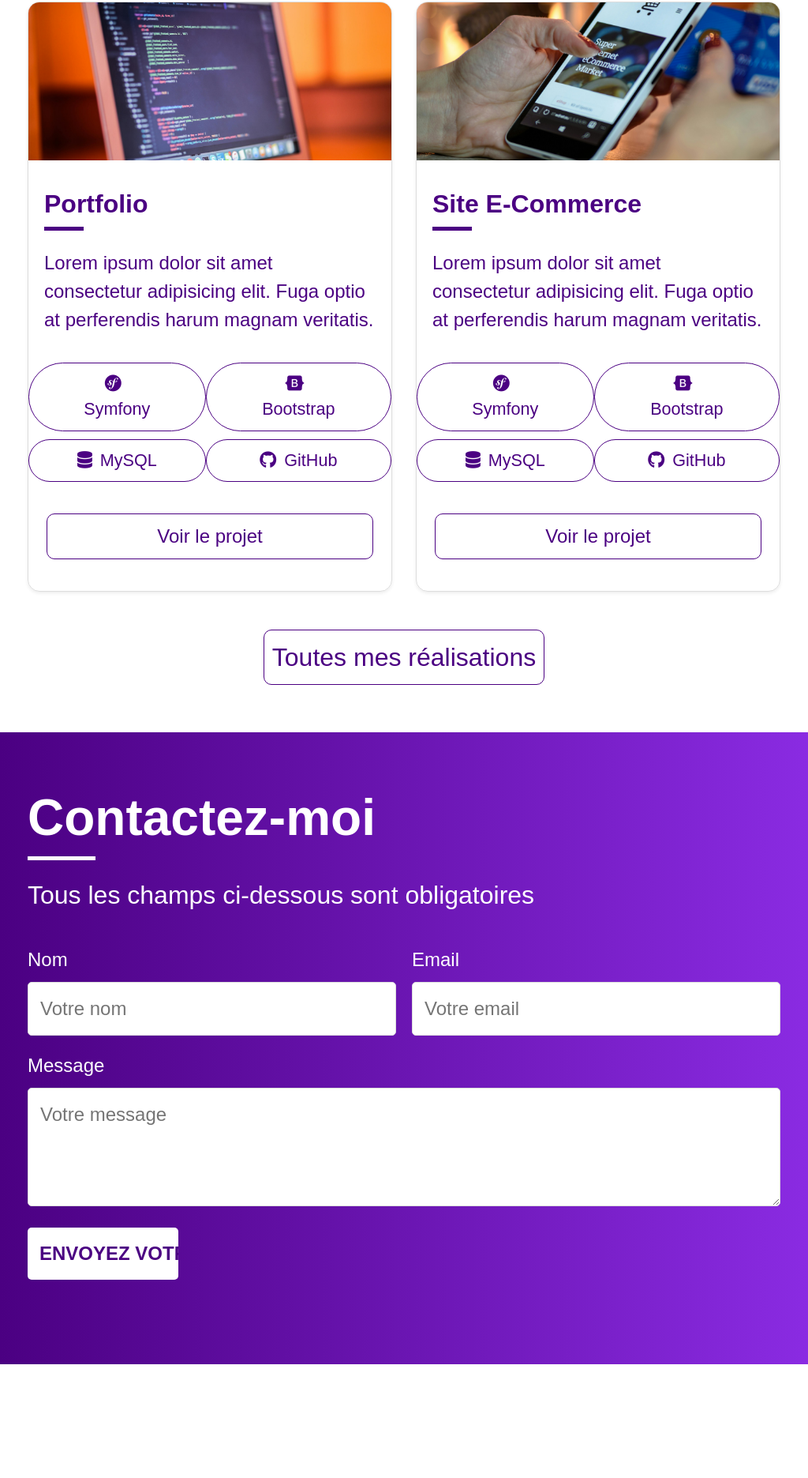
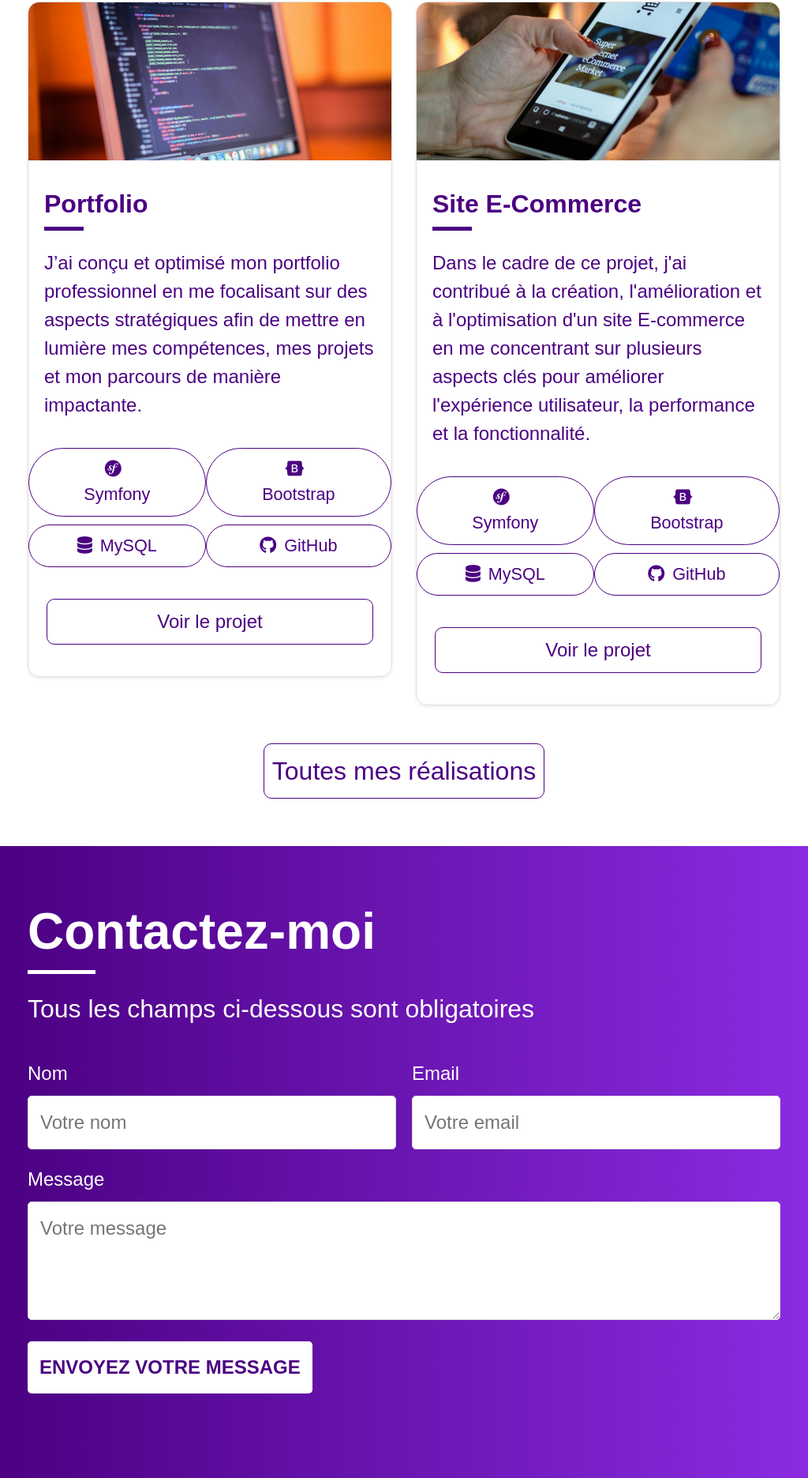
Before and after one commit to Albano-ayme-alcocer/Mon-Portfolio, a plain HTML site: page index.html in a window 1024 px wide. Shown: the part 4131-6002 px from the top of the page at 79% size. Before the commit the page ends 5858 px from the top, so only its background shows below. Drawn offline with Linux system fonts and the light colour scheme.

Commit message:
dernière mise à jour 31/12/2024

```diff
--- a/CSS/style.css
+++ b/CSS/style.css
@@ -2201,7 +2201,8 @@ section {
 
   /* Bouton d'envoi */
   .button {
-    width: 20%; /* Prend toute la largeur */
+    min-width: 150px; /* Largeur minimale pour éviter que le texte soit coupé */
+    max-width: 100%; /* Limite la largeur pour éviter qu'il soit trop large */
     padding: 15px;
     font-size: 15px;
     border: none;
@@ -2315,7 +2316,8 @@ section {
 
   /* Bouton d'envoi */
   .button {
-    width: 20%; /* Prend toute la largeur */
+    min-width: 150px; /* Largeur minimale pour éviter que le texte soit coupé */
+    max-width: 100%; /* Limite la largeur pour éviter qu'il soit trop large */
     padding: 15px;
     font-size: 1.5em;
     border: none;
--- a/index.html
+++ b/index.html
@@ -7,6 +7,7 @@
         <meta name="viewport" content="width=device-width, initial-scale=1.0">
         <link rel="stylesheet" href="BOOTSTRAP/BootStrap/bootstrap.min.css">
         <link rel="stylesheet" href="CSS/style.css">
+        <link rel="icon" type="image/png" href="IMG/favicon_io/favicon-32x32.png">
 
         <title>Portfolio Développeur Full-Stack Junior</title>
 
@@ -171,8 +172,7 @@
                 <article class="project-article shadow-sm">
                     <img src="IMG/Portfolio.jpg" alt="Projet 1" class="img-fluid mb-3">
                     <h3 class="text-left">Portfolio</h3>
-                    <p>Lorem ipsum dolor sit amet consectetur adipisicing elit. Fuga optio at perferendis harum magnam
-                        veritatis.</p>
+                    <p>J’ai conçu et optimisé mon portfolio professionnel en me focalisant sur des aspects stratégiques afin de mettre en lumière mes compétences, mes projets et mon parcours de manière impactante.</p>
 
 
                         <div class="skills-icons d-flex">
@@ -198,8 +198,7 @@
                 <article class="project-article shadow-sm">
                     <img src="IMG/pexels-asphotograpy-230544.jpg" alt="Projet 2" class="img-fluid mb-3">
                     <h3 class="text-left">Site E-Commerce</h3>
-                    <p>Lorem ipsum dolor sit amet consectetur adipisicing elit. Fuga optio at perferendis harum magnam
-                        veritatis.</p>
+                    <p>Dans le cadre de ce projet, j'ai contribué à la création, l'amélioration et à l'optimisation d'un site E-commerce en me concentrant sur plusieurs aspects clés pour améliorer l'expérience utilisateur, la performance et la fonctionnalité.</p>
 
                     <div class="skills-icons d-flex">
                         <div class="left-icons">
```
Also changed, not shown: IMG/favicon_io/android-chrome-192x192.png (added), IMG/favicon_io/android-chrome-512x512.png (added), IMG/favicon_io/apple-touch-icon.png (added), IMG/favicon_io/favicon-16x16.png (added), IMG/favicon_io/favicon-32x32.png (added), IMG/favicon_io/favicon.ico (added), IMG/favicon_io/site.webmanifest (added).
